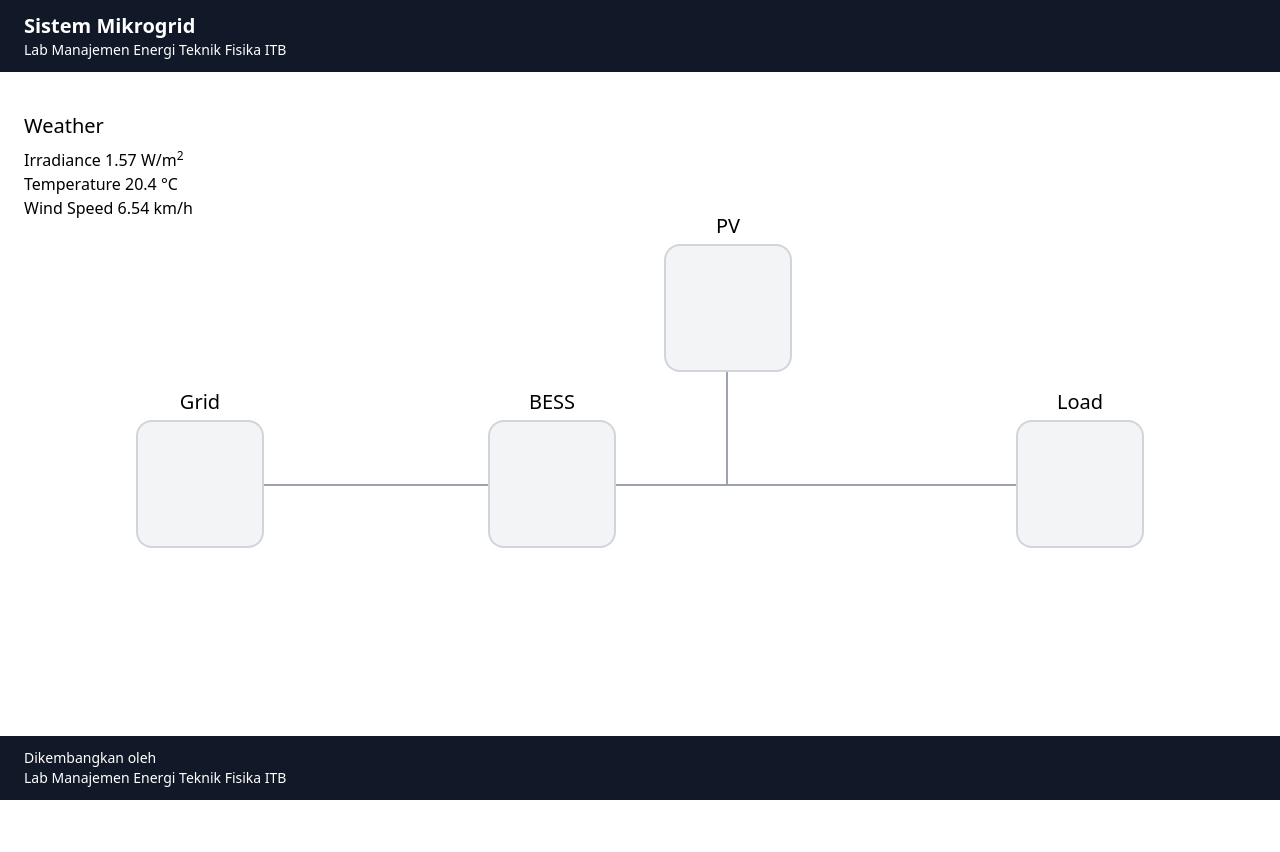
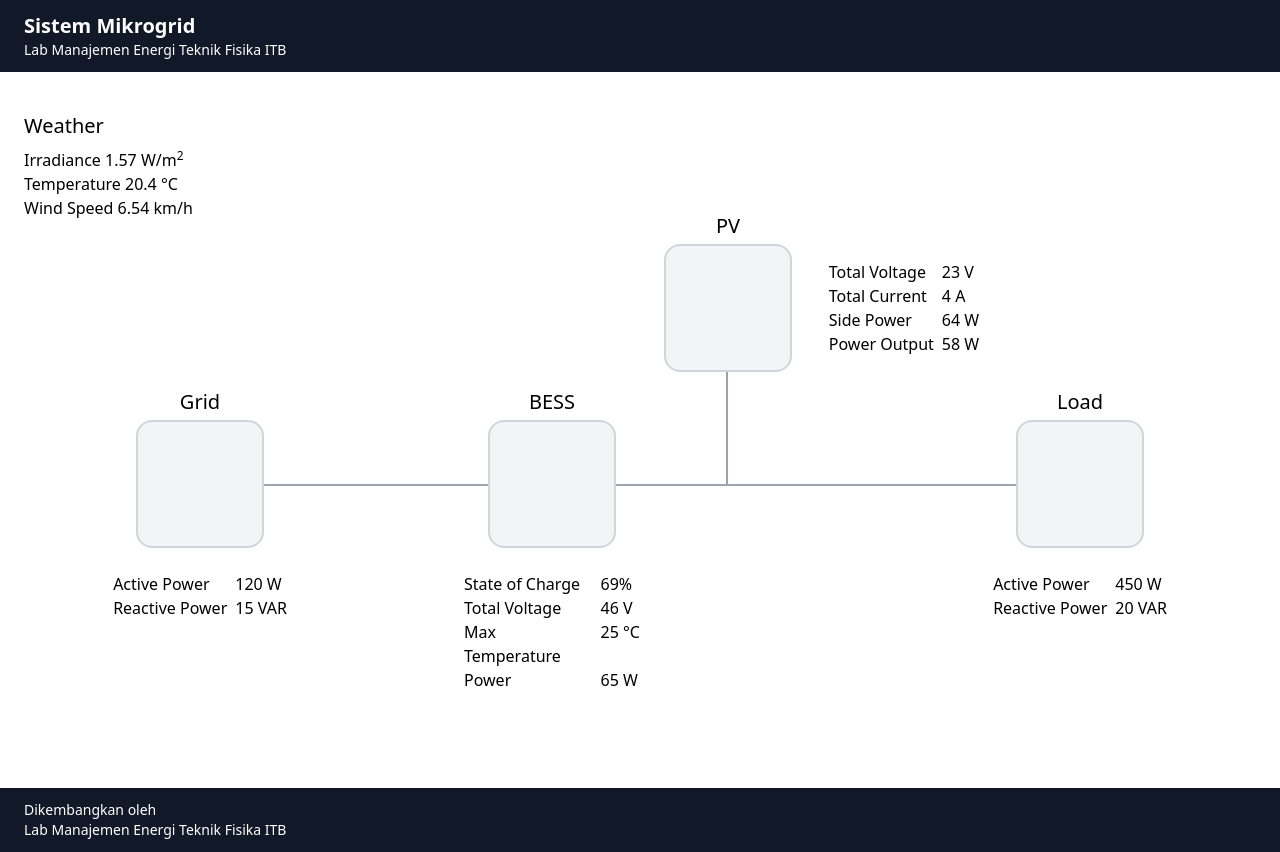
Before and after one commit to salehzaidan/mikrogrid-hmi, a Next.js app: page / in a window 1280 px wide. Before the commit the page ends 800 px from the top, so only its background shows below. Built offline with nearby package versions, Linux system fonts and the light colour scheme; some icons are missing.

Commit message:
Create detail component

```diff
--- /dev/null
+++ b/components/Detail.tsx
@@ -0,0 +1,21 @@
+import React from 'react'
+
+type DetailProps = {
+  variables: { [key: string]: string }
+  className?: string
+}
+
+function Detail({ variables, className }: DetailProps) {
+  return (
+    <div className={`grid grid-cols-[auto_auto] gap-x-2 ${className}`}>
+      {Object.entries(variables).map(([key, value], index) => (
+        <React.Fragment key={index}>
+          <div className="font-medium">{key}</div>
+          <div dangerouslySetInnerHTML={{ __html: value }} />
+        </React.Fragment>
+      ))}
+    </div>
+  )
+}
+
+export default Detail
--- a/pages/index.tsx
+++ b/pages/index.tsx
@@ -3,6 +3,7 @@ import Head from 'next/head'
 
 import Card from '../components/Card'
 import Cell from '../components/Cell'
+import Detail from '../components/Detail'
 import Footer from '../components/Footer'
 import Navbar from '../components/Navbar'
 
@@ -42,7 +43,16 @@ const Home: NextPage = () => {
             <Cell lines={['bottom']}>
               <Card type="pv" />
             </Cell>
-            <Cell />
+            <Cell>
+              <Detail
+                variables={{
+                  'Total Voltage': '23 V',
+                  'Total Current': '4 A',
+                  'Side Power': '64 W',
+                  'Power Output': '58 W',
+                }}
+              />
+            </Cell>
             <Cell />
 
             <Cell lines={['right']}>
@@ -57,6 +67,39 @@ const Home: NextPage = () => {
             <Cell lines={['left']}>
               <Card type="load" />
             </Cell>
+
+            <Cell>
+              <Detail
+                variables={{
+                  'Active Power': '120 W',
+                  'Reactive Power': '15 VAR',
+                }}
+                className="self-start"
+              />
+            </Cell>
+            <Cell />
+            <Cell>
+              <Detail
+                variables={{
+                  'State of Charge': '69%',
+                  'Total Voltage': '46 V',
+                  'Max Temperature': '25 &deg;C',
+                  'Power': '65 W', // prettier-ignore
+                }}
+                className="self-start"
+              />
+            </Cell>
+            <Cell />
+            <Cell />
+            <Cell>
+              <Detail
+                variables={{
+                  'Active Power': '450 W',
+                  'Reactive Power': '20 VAR',
+                }}
+                className="self-start"
+              />
+            </Cell>
           </div>
         </section>
       </main>
```
